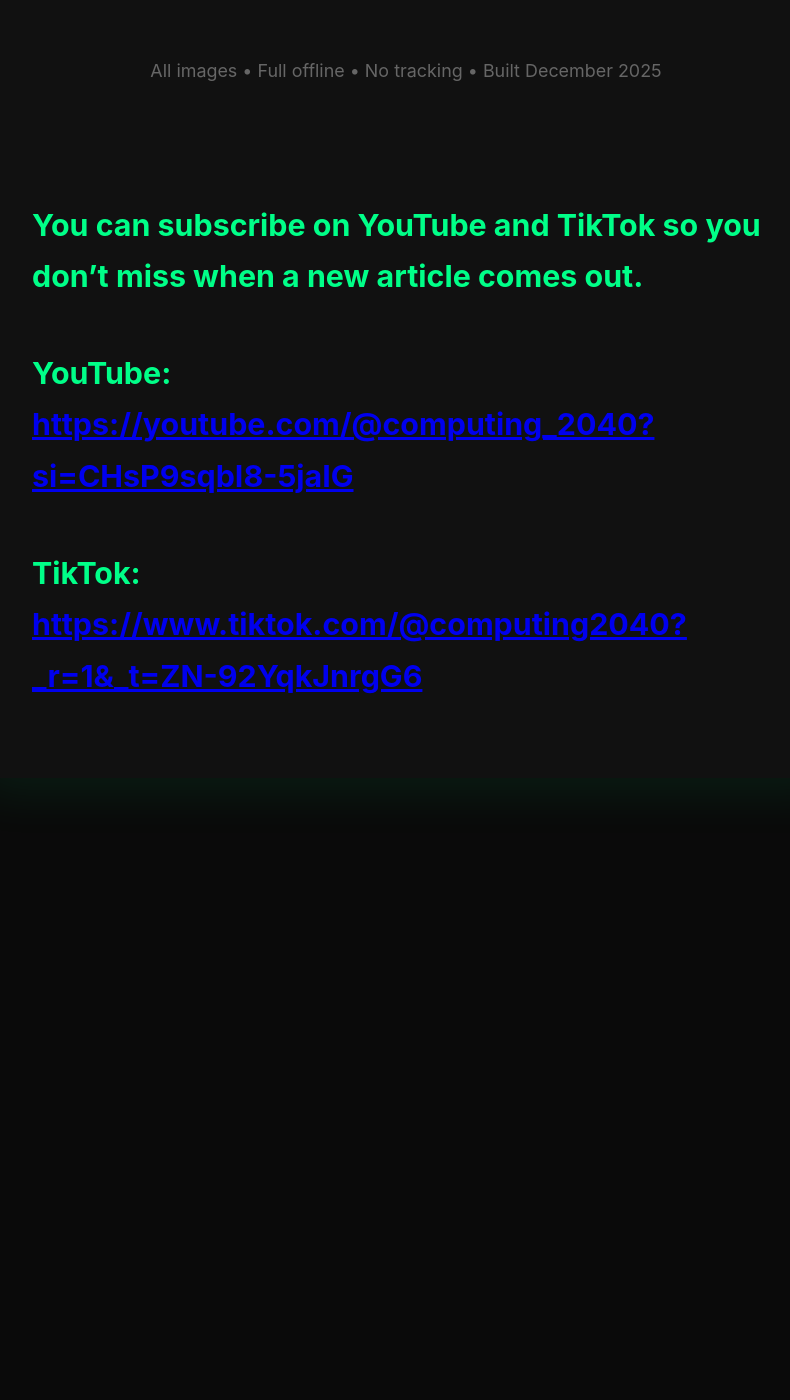
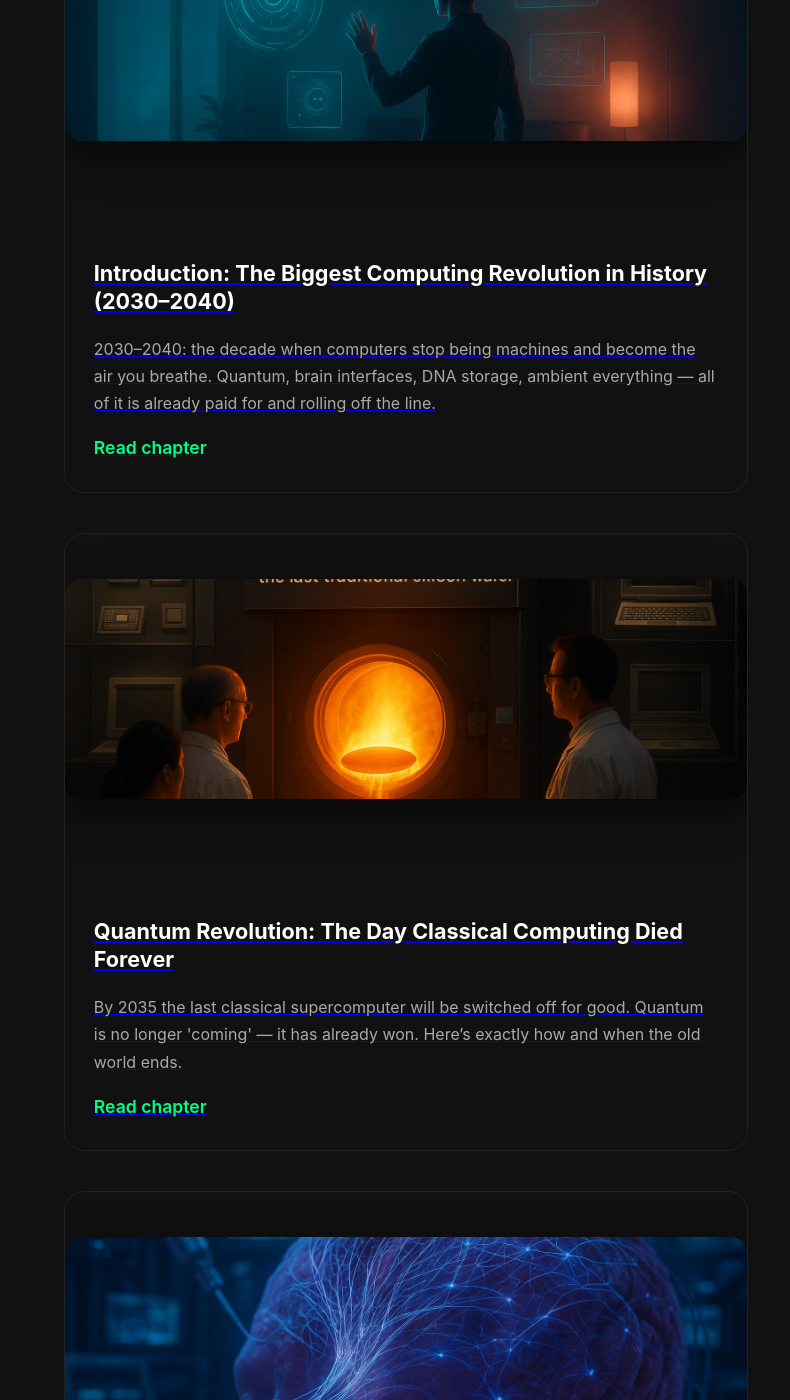
Before and after one commit to Futurecomputers8/Futurecomputers8.github.io, a Jekyll site: the page built from index.md, in a window 1280 px wide and 1400 px high, scrolled down 839 px. Shown: the whole window, without its empty margins (234-1024 px from the left). Built offline with Jekyll 4.4.1, drawn with Linux system fonts in a browser that asks for light colours; before the commit the page ends 1617 px from its top, so only the background shows below that; some of the changed text lies outside the part shown.

Commit message:
Update index.md

```diff
--- a/index.md
+++ b/index.md
@@ -10,13 +10,14 @@ description: "Computers 2030–2040: quantum revolution, brain-computer interfac
 </div>
 
 <div class="posts-grid">
-  {% assign sorted_posts = site.posts | where: "show_on_home", true | reverse %}
+  {% assign sorted_posts = site.posts | reverse %}
   {% for post in sorted_posts %}
+    {% assign first_image = post.content | split:'src="' | slice:1 | first | split:'"' | first %}
 
     <article class="post-card">
       <a href="{{ post.url }}">
         <div class="post-thumb-wrapper">
-          <img src="{{ post.cover }}" alt="{{ post.title }}" class="post-thumb">
+          <img src="{{ first_image }}" alt="{{ post.title }}" class="post-thumb">
         </div>
         <div class="post-info">
           <h2>{{ post.title | split: ". " | last }}</h2>
@@ -25,7 +26,6 @@ description: "Computers 2030–2040: quantum revolution, brain-computer interfac
         </div>
       </a>
     </article>
-
   {% endfor %}
 </div>
 
```
